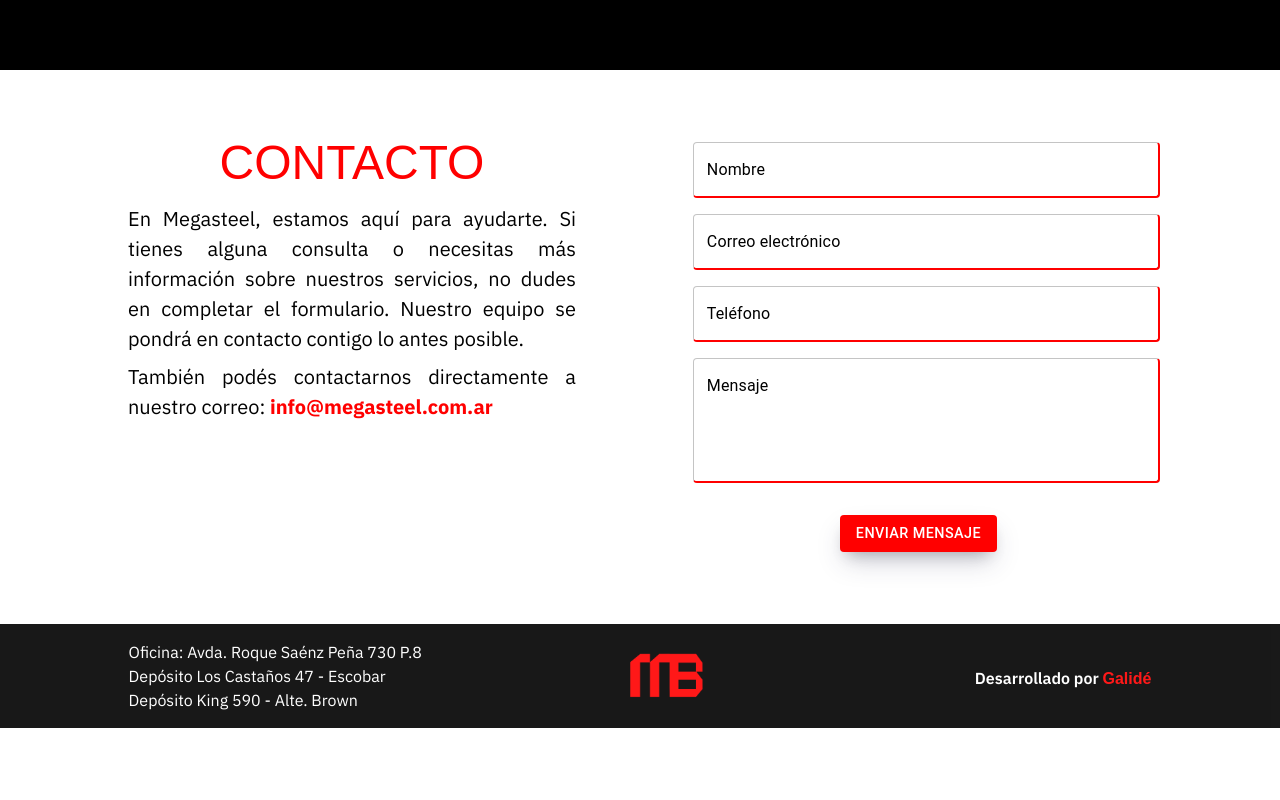
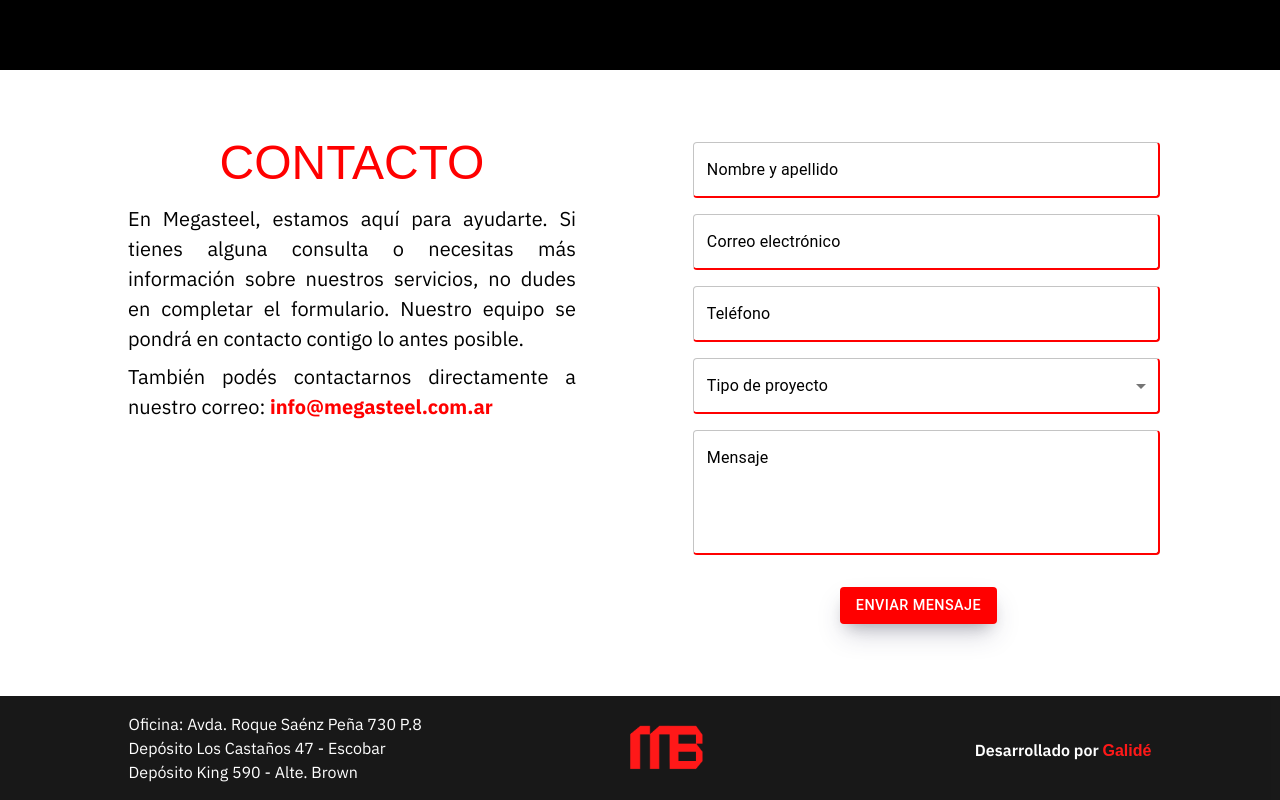
Before and after one commit to octaviofitz/megabase, a React (Create React App) app: page / in a window 1280 px wide. Shown: the part 2980-3780 px from the top of the page. Before the commit the page ends 3708 px from the top, so only its background shows below. Built offline with nearby package versions, Linux system fonts and the light colour scheme; a web font is replaced by a local one.

Commit message:
test contact

```diff
--- a/src/Components/Contacto/Contacto.js
+++ b/src/Components/Contacto/Contacto.js
@@ -1,6 +1,7 @@
 import React, { useState } from 'react';
 import Box from '@mui/material/Box';
 import TextField from '@mui/material/TextField';
+import MenuItem from '@mui/material/MenuItem';
 import { Button } from '@mui/material';
 import emailjs from '@emailjs/browser';
 import Swal from 'sweetalert2';
@@ -36,7 +37,7 @@
           },
           '& .MuiInputLabel-root.Mui-focused': {
             color: '#FF0000',
-            backgroundColor: 'white'
+            backgroundColor: 'white',
           },
           '& .MuiInputLabel-root.Mui-shrink': {
             color: '#FF0000',
@@ -53,27 +54,30 @@
 function Contacto() {
   const sendEmail = (e) => {
     e.preventDefault();
-    // Agregar validación de campos antes de enviar
-    if (!mail || !name || !mensaje) {
+
+    if (!mail || !name || !mensaje || !tipoProyecto) {
       Swal.fire({
         title: 'Error',
         text: 'Por favor complete todos los campos requeridos',
-        icon: 'error'
+        icon: 'error',
       });
       return;
     }
+
     Swal.fire({
       title: 'Enviando mensaje...',
       text: 'Por favor espere',
       didOpen: () => {
-        Swal.showLoading()
-      }
+        Swal.showLoading();
+      },
     });
-    emailjs.sendForm(
-      'service_avyk5aff',
-      'template_ayu8a6b6',
+
+    emailjs
+      .sendForm(
+        'service_7n0jgza',
+        'template_0hgb95f',
         e.target,
-      'kGJMjsQGEXz5laSJ2'
+        'kz8O1GRcQCd6E21vjV'
       )
       .then((response) => {
         console.log('Estado:', response.status);
@@ -81,9 +85,10 @@
         Swal.fire({
           title: '¡Mensaje enviado!',
           text: 'Gracias por contactarnos.',
-        icon: 'success'
+          icon: 'success',
         }).then(() => {
           e.target.reset();
+          setTipoProyecto('');
         });
       })
       .catch((err) => {
@@ -91,7 +96,7 @@
         Swal.fire({
           title: 'Error al enviar',
           text: 'Por favor intente nuevamente más tarde.',
-        icon: 'error'
+          icon: 'error',
         });
       });
   };
@@ -105,6 +110,7 @@
   const re = /\S+@\S+\.+\S+/;
   const [telefono, setTelefono] = useState('');
   const [mensaje, setMensaje] = useState('');
+  const [tipoProyecto, setTipoProyecto] = useState('');
 
   const validateName = () => {
     if (name.length > 45) {
@@ -138,9 +144,13 @@
               no dudes en completar el formulario. Nuestro equipo se pondrá
               en contacto contigo lo antes posible.
             </p>
-            <p className='texto'>También podés contactarnos directamente a nuestro correo: <b className='negrita'>info@megasteel.com.ar</b></p>
+            <p className="texto">
+              También podés contactarnos directamente a nuestro correo:{' '}
+              <b className="negrita">info@megasteel.com.ar</b>
+            </p>
           </div>
         </div>
+
         <div className="containerBox">
           <Box
             component="form"
@@ -155,66 +165,73 @@
           >
             <div>
               <TextField
-                id="outlined-basic"
                 name="nombre"
-                label="Nombre"
+                label="Nombre y apellido"
                 fullWidth
                 variant="outlined"
-                sx={{
-                  backgroundColor: '#fff',
-                  borderRadius: '4px',
-                }}
+                sx={{ backgroundColor: '#fff', borderRadius: '4px' }}
                 onChange={(e) => setName(e.target.value)}
                 onBlur={validateName}
                 error={errorName}
                 helperText={leyendaName}
               />
+
               <TextField
-                id="outlined-required"
                 label="Correo electrónico"
                 name="mail"
                 variant="outlined"
                 fullWidth
                 type="email"
-                sx={{
-                  backgroundColor: '#fff',
-                  borderRadius: '8px',
-                }}
+                sx={{ backgroundColor: '#fff', borderRadius: '8px' }}
                 onChange={(e) => setMail(e.target.value)}
                 onBlur={validateMail}
                 error={errorMail}
                 helperText={leyendaMail}
               />
+
               <TextField
-                id="outlined-basic"
                 label="Teléfono"
                 name="tel"
                 type="number"
                 fullWidth
                 variant="outlined"
-                sx={{
-                  backgroundColor: '#fff',
-                  borderRadius: '8px',
-                }}
+                sx={{ backgroundColor: '#fff', borderRadius: '8px' }}
                 onChange={(e) => setTelefono(e.target.value)}
               />
 
-
-
+              {/* NUEVO CAMPO */}
+              <TextField
+                select
+                label="Tipo de proyecto"
+                name="tipoproyecto"
+                fullWidth
+                variant="outlined"
+                sx={{ backgroundColor: '#fff', borderRadius: '8px' }}
+                value={tipoProyecto}
+                onChange={(e) => setTipoProyecto(e.target.value)}
+              >
+                <MenuItem value="Vivienda en Seco">Vivienda en Seco</MenuItem>
+                <MenuItem value="Vivienda Tradicional">
+                  Vivienda Tradicional
+                </MenuItem>
+                <MenuItem value="Oficina/Edificio">
+                  Oficina / Edificio
+                </MenuItem>
+                <MenuItem value="Industrial">Industrial</MenuItem>
+                <MenuItem value="Diseño">Diseño</MenuItem>
+                <MenuItem value="Otro">Otro</MenuItem>
+              </TextField>
 
               <TextField
-                id="outlined-multiline-static"
                 label="Mensaje"
                 name="msg"
                 multiline
                 fullWidth
                 rows={4}
-                sx={{
-                  backgroundColor: '#fff',
-                  borderRadius: '8px',
-                }}
+                sx={{ backgroundColor: '#fff', borderRadius: '8px' }}
                 onChange={(e) => setMensaje(e.target.value)}
               />
+
               <Button
                 variant="contained"
                 size="lg"
```
Lines whose indentation alone changed are shown as unchanged.
